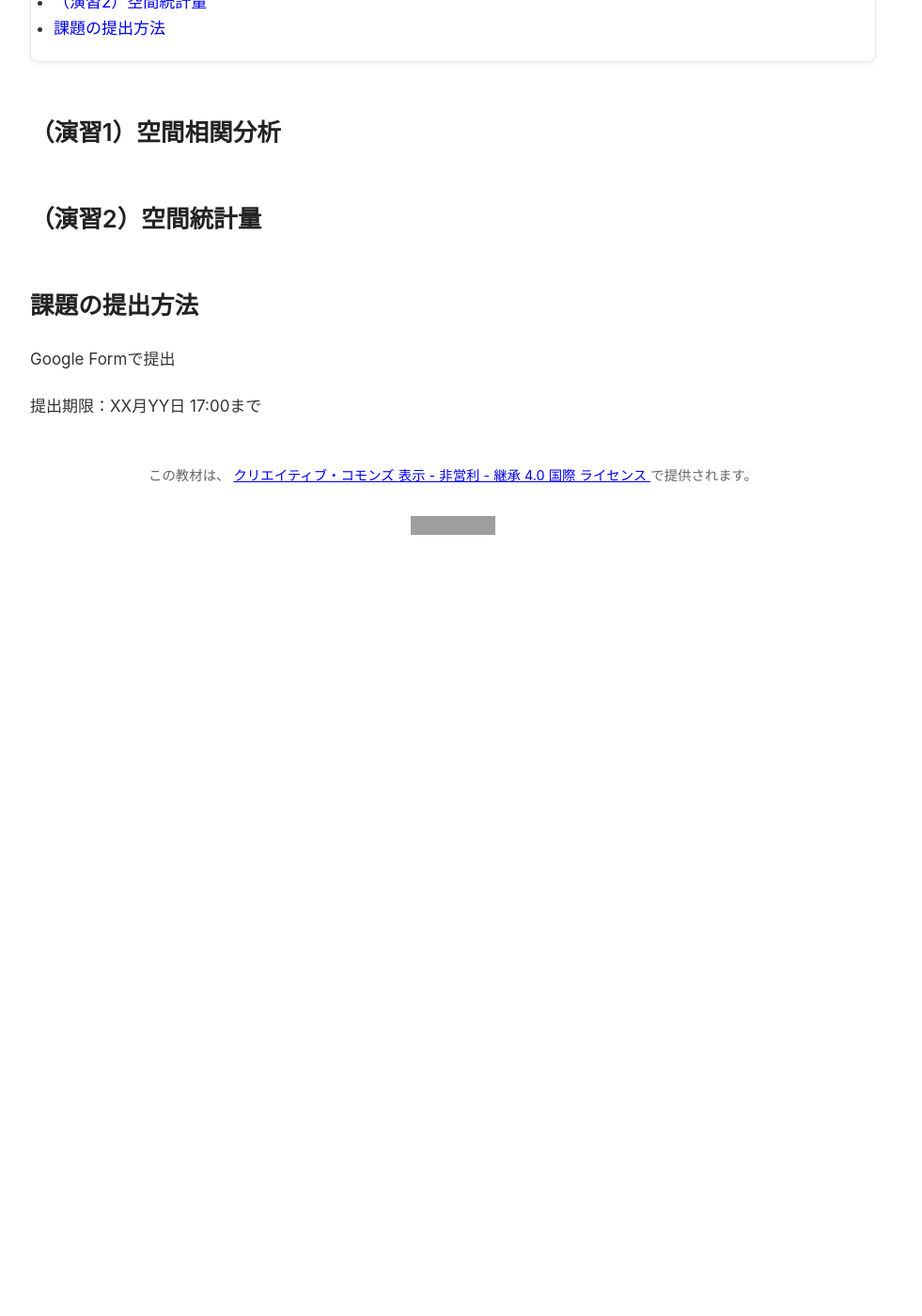
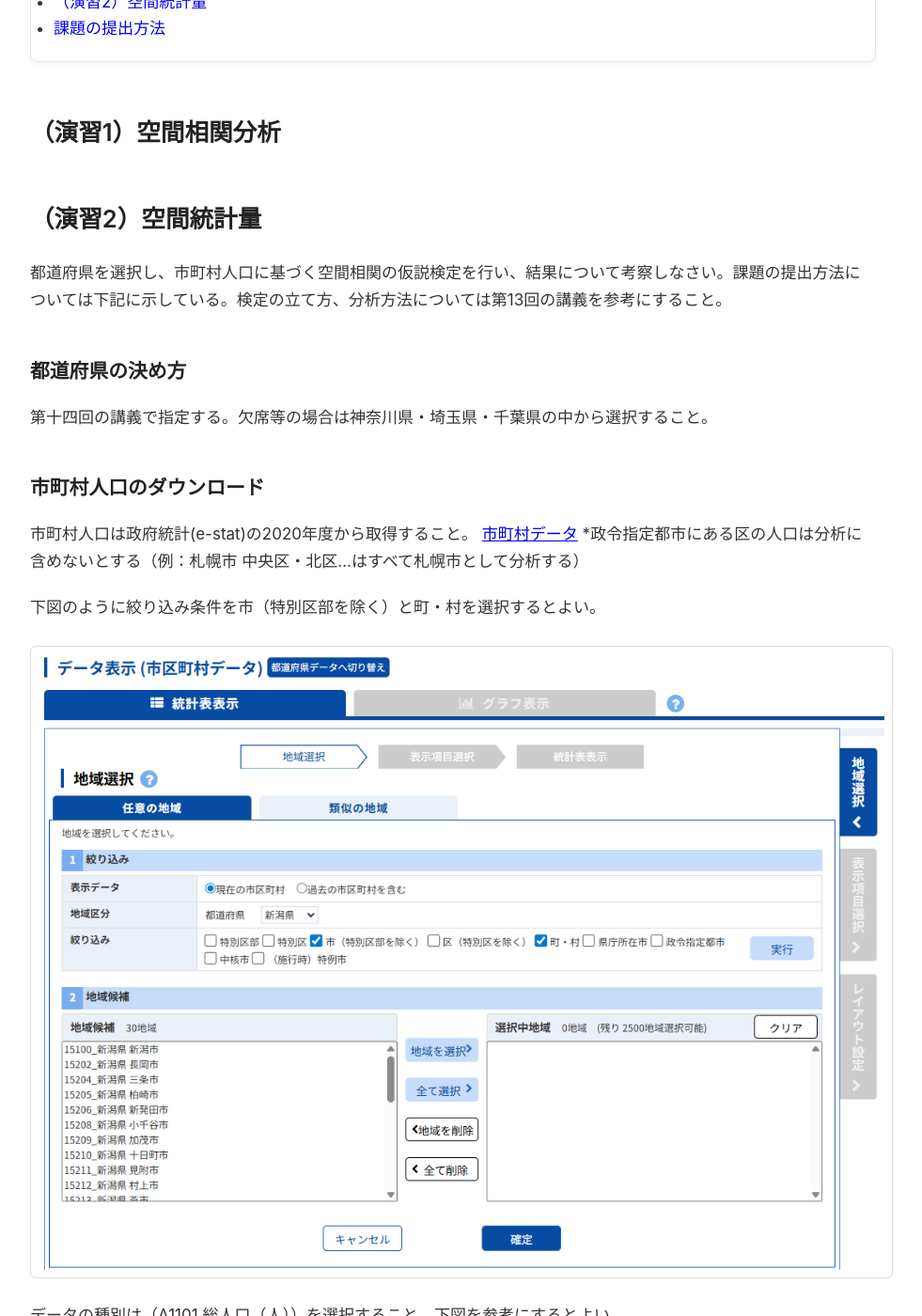
Before and after one commit to MasayaMatsushita/spatiotemporal-analysis, a Jekyll site: the page built from docs/lec/14-spatial-exercise.md, in a window 1280 px wide and 1400 px high, scrolled down 395 px. Shown: the whole window at 94% size, without its empty margins (158-1139 px from the left). Built offline with Jekyll 4.4.1, drawn with Linux system fonts in a browser that asks for light colours; our own code applies the rules of GitHub Pages for plain Markdown files; before the commit the page ends 1025 px from its top, so only the background shows below that; some of the changed text lies outside the part shown; grey boxes are pictures that could not be loaded.

Commit message:
第14回の資料作成(draft)

```diff
--- a/docs/lec/14-spatial-exercise.md
+++ b/docs/lec/14-spatial-exercise.md
@@ -20,7 +20,45 @@
 
 ## （演習2）空間統計量 {#exe2}
 
-## 課題の提出方法 {#how-to-submit}
+都道府県を選択し、市町村人口に基づく空間相関の仮説検定を行い、結果について考察しなさい。課題の提出方法については下記に示している。検定の立て方、分析方法については第13回の講義を参考にすること。
+
+### 都道府県の決め方
+
+第十四回の講義で指定する。欠席等の場合は神奈川県・埼玉県・千葉県の中から選択すること。
+
+### 市町村人口のダウンロード
+
+市町村人口は政府統計(e-stat)の2020年度から取得すること。
+[市町村データ](https://www.e-stat.go.jp/regional-statistics/ssdsview/municipality)
+*政令指定都市にある区の人口は分析に含めないとする（例：札幌市 中央区・北区...はすべて札幌市として分析する）
+
+下図のように絞り込み条件を市（特別区部を除く）と町・村を選択するとよい。
+![picture](../materials/14/figure_1.png)
+
+データの種別は（A1101 総人口（人））を選択すること。下図を参考にするとよい。
+![alt text](../materials/14/figure_2.png)
+
+ダウンロード設定は以下の図を参考にするとよい。
+![alt text](../materials/14/figure_3.png)
+
+- ダウンロード範囲：ページ上部の選択項目（操作年）
+- ファイル形式：CSV形式(UTF-8(BOM有り))
+
+## 演習の提出方法 {#how-to-submit}
+
+### 課題の提出内容
+
+A4 2~4枚程度で以下の情報を含め提出すること
+
+- 課題1
+- 課題2
+  - 空間統計量を用いた仮説検定の実施結果とその考察
+  - 市町村のローカルモランI統計量の統計的有意性を確認できる図
+  - 市町村のモラン散布図
+
+ファイル名は学籍番号_氏名_空間統計量とし、pdfで提出すること
+
+### 課題の提出先
 
 Google Formで提出
 
```
Also changed, not shown: docs/materials/14/figure_1.png (added), docs/materials/14/figure_2.png (added), docs/materials/14/figure_3.png (added).
